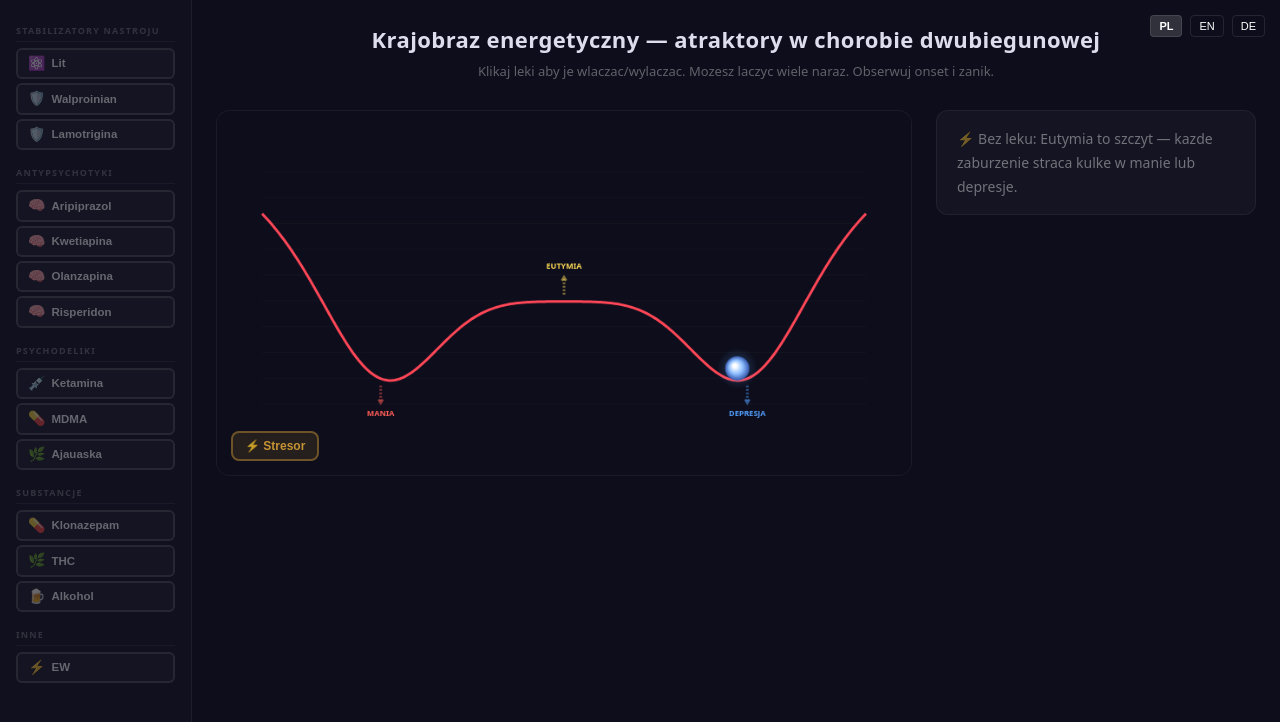
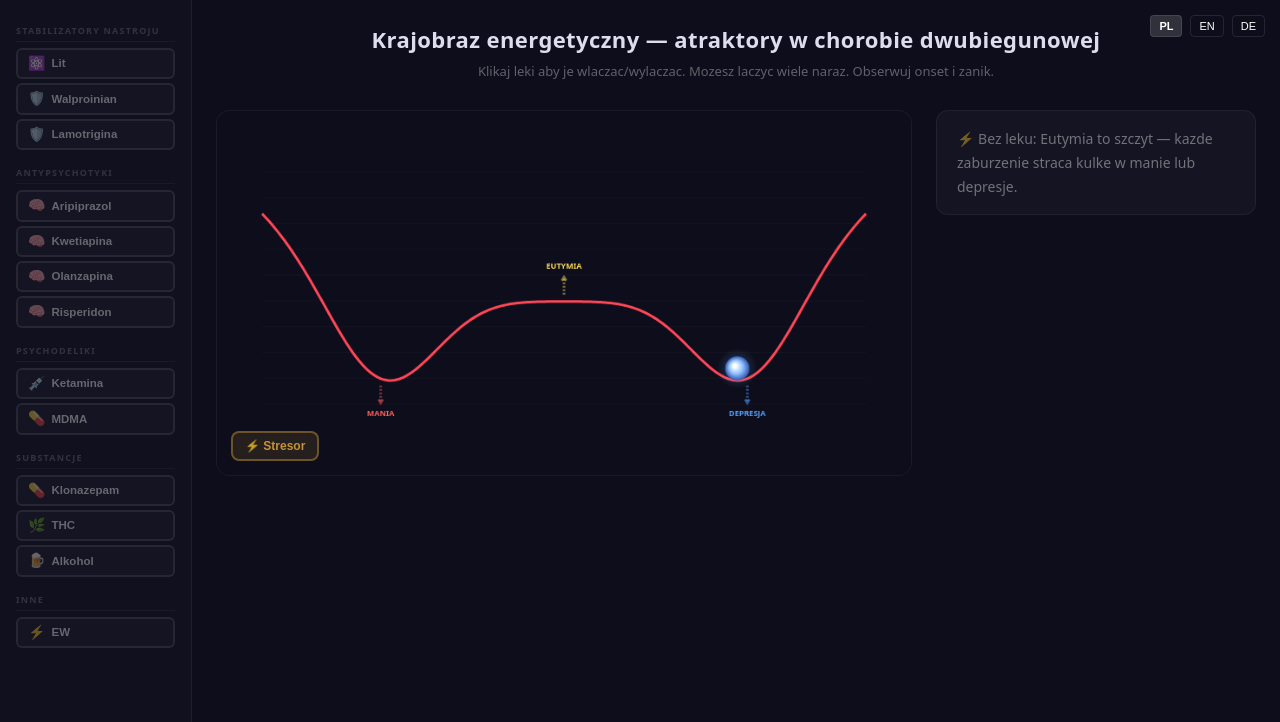
Before and after one commit to hypothermia15/bipolar, a React (Vite) app: page / in a window 1280 px wide. Shown: the top 722 px of the page. Built offline with nearby package versions, Linux system fonts and the light colour scheme.

Commit message:
ayahuasca removed - no valid data (in my opinion)

```diff
--- a/src/components/DrugControls.jsx
+++ b/src/components/DrugControls.jsx
@@ -8,7 +8,7 @@ export default function DrugControls({ activeDrugs, toggleDrug, lang }) {
   const sections = [
     { title: t.sections.stabilizers, keys: ["lithium", "valproate", "lamotrigine"] },
     { title: t.sections.antipsychotics, keys: ["aripiprazole", "quetiapine", "olanzapine", "risperidone"] },
-    { title: t.sections.psychedelics, keys: ["ketamine", "mdma", "ayahuasca"] },
+    { title: t.sections.psychedelics, keys: ["ketamine", "mdma"] },
     { title: t.sections.substances, keys: ["clonazepam", "thc", "alcohol"] },
     { title: t.sections.other, keys: ["ect"] },
   ];
--- a/src/data/drugs.js
+++ b/src/data/drugs.js
@@ -170,21 +170,6 @@ export const DRUGS = {
       { url: "https://pubmed.ncbi.nlm.nih.gov/32100483/" },
     ],
   },
-  ayahuasca: {
-    wallStr: 1.5,
-    wells: [
-      { cx: -0.68, depth: 1.9, w: 0.20 },
-      { cx:  0.00, depth: 0.0, w: 0.25 },
-      { cx:  0.68, depth: 0.35, w: 0.24 },
-    ],
-    damping: 0.985, gravity: 14, barrierH: 0, jitter: 0.28,
-    icon: "🌿", color: "#8d6e63",
-    halfLife: 2.5, onset: 0.5,
-    refs: [
-      { url: "https://pubmed.ncbi.nlm.nih.gov/29903051/" },
-      { url: "https://pubmed.ncbi.nlm.nih.gov/26154898/" },
-    ],
-  },
   ect: {
     wallStr: 1.5,
     wells: [
--- a/src/hooks/useSimulation.js
+++ b/src/hooks/useSimulation.js
@@ -18,9 +18,9 @@ export function useSimulation() {
   const toggleDrug = useCallback((key) => {
     const cur = drugsRef.current[key];
     if (cur && cur.on) {
-      drugsRef.current[key] = { on: false, conc: 0, phase: "decay" };
+      drugsRef.current[key] = { on: false, conc: 0, phase: "decay", kicked: false };
     } else {
-      drugsRef.current[key] = { on: true, conc: cur ? cur.conc : 0, phase: "onset" };
+      drugsRef.current[key] = { on: true, conc: cur ? cur.conc : 0, phase: "onset", kicked: false };
     }
     setActiveDrugs({ ...drugsRef.current });
   }, []);
@@ -71,6 +71,10 @@ export function useSimulation() {
       if (d.phase === "onset") {
         const rate = dt / cfg.onset;
         d.conc = Math.min(1, d.conc + rate);
+        if (cfg.kick && !d.kicked && d.conc >= 0.5) {
+          s.ball.vx += (Math.random() > 0.5 ? 1 : -1) * (cfg.kick * (0.7 + Math.random() * 0.6));
+          d.kicked = true;
+        }
         if (d.conc >= 0.999) { d.conc = 1; d.phase = "decay"; }
         changed = true;
       } else if (d.phase === "decay") {
--- a/src/locales/index.js
+++ b/src/locales/index.js
@@ -122,12 +122,6 @@ export const translations = {
         desc: "Splyca oba dolki (masywne 5-HT/DA) + silny chaos. Ryzyko manii.",
         detail: "Masywne uwolnienie monoamin. Ryzykowne w ChAD — moze wywolac manie lub poglebic depresje (crash).",
         refs: ["Mitchell et al. 2021 — MDMA in PTSD (Nature)", "Reiff et al. 2020 — psychedelics review"]
-      },
-      ayahuasca: {
-        label: "Ajauaska",
-        desc: "Silne i szybkie splycenie dolka depresji. Pewien chaos. Manii prawie nie dotyka.",
-        detail: "Agonizm 5-HT2A. Szybka poprawa nastroju, ale ryzyko indukcji stanow maniakalnych.",
-        refs: ["Palhano-Fontes et al. 2019 — RCT ajauaski", "Osório et al. 2015 — badanie otwarte"]
       },
       ect: {
         label: "EW",
@@ -267,12 +261,6 @@ export const translations = {
         detail: "Massive monoamine release. High risk in bipolar — may trigger mania or worsen depression (crash).",
         refs: ["Mitchell et al. 2021 — MDMA in PTSD (Nature)", "Reiff et al. 2020 — psychedelics review"]
       },
-      ayahuasca: {
-        label: "Ayahuasca",
-        desc: "Strong and rapid shallowing of the depressive well. Some chaos. Does not touch mania.",
-        detail: "5-HT2A agonism. Rapid mood improvement but risk of inducing manic states.",
-        refs: ["Palhano-Fontes et al. 2019 — ayahuasca RCT", "Osório et al. 2015 — open label study"]
-      },
       ect: {
         label: "ECT",
         desc: "Landscape reset — mania and depression become almost flat, euthymia becomes a true attractor.",
@@ -411,12 +399,6 @@ export const translations = {
         detail: "Massive Monoamin-Freisetzung. Hohes Risiko bei Bipolarität — kann Manie auslösen oder Depression verschlimmern.",
         refs: ["Mitchell et al. 2021 — MDMA in PTSD (Nature)", "Reiff et al. 2020 — Psychedelika Review"]
       },
-      ayahuasca: {
-        label: "Ayahuasca",
-        desc: "Starke und schnelle Abflachung der depressiven Mulde. Gewisses Chaos. Berührt Manie nie.",
-        detail: "5-HT2A-Agonismus. Schnelle Stimmungsverbesserung, aber Risiko für manische Zustände.",
-        refs: ["Palhano-Fontes et al. 2019 — Ayahuasca RCT", "Osório et al. 2015 — offene Studie"]
-      },
       ect: {
         label: "EKT",
         desc: "Landschafts-Reset — Manie und Depression fast flach, Euthymie wird zum wahren Attraktor.",
```
Also changed, not shown: .claude/settings.local.json (added).
